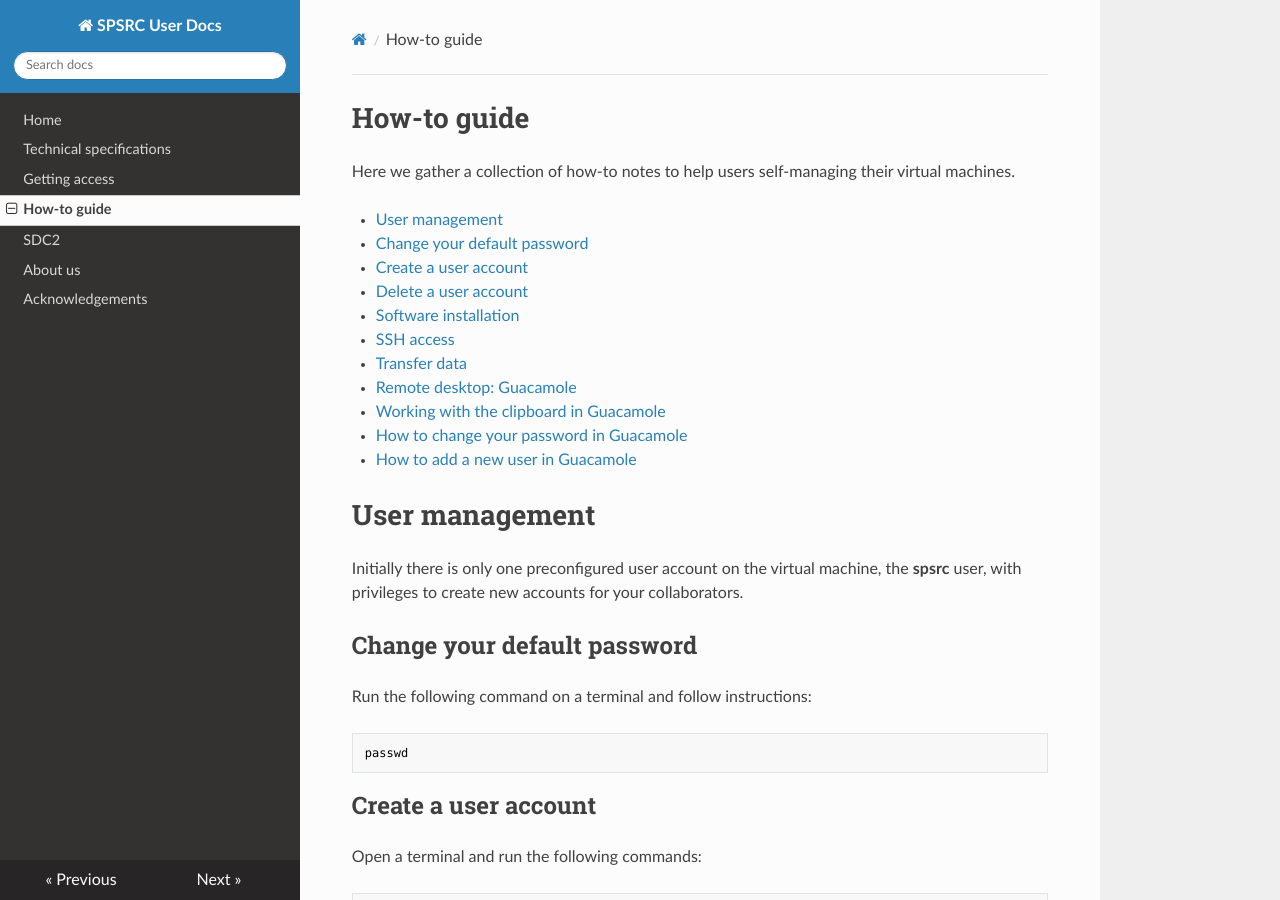
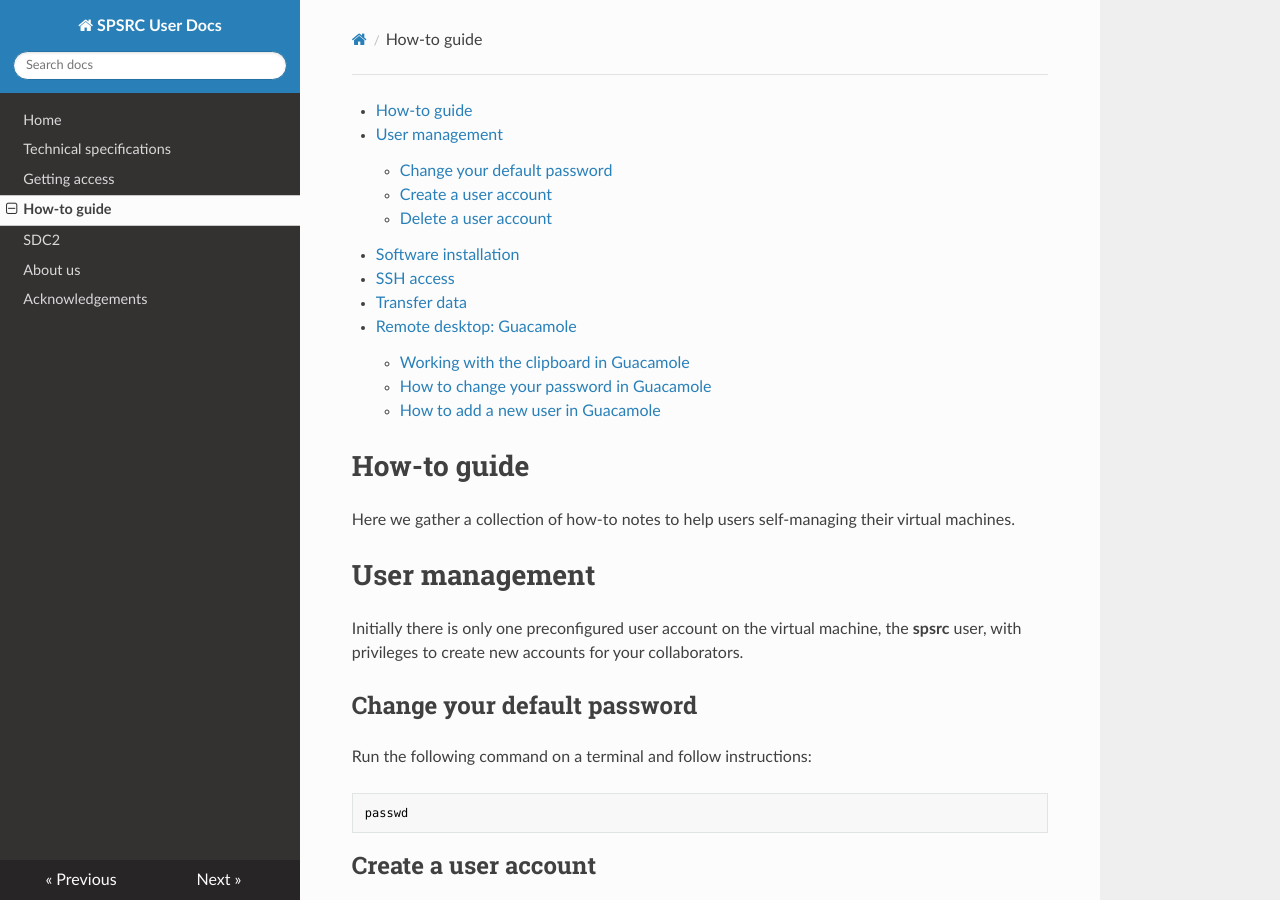
Before and after one commit to espsrc/spsrc_user_docs, an MkDocs documentation site: the page built from docs/howto.md, in a window 1280 px wide and 900 px high. Built offline with MkDocs 1.6.1, drawn with Linux system fonts in a browser that asks for light colours; nearby versions of some CDN libraries; part of the change alters nothing that is shown.

Commit message:
try https://python-markdown.github.io/extensions/toc/

```diff
--- a/docs/howto.md
+++ b/docs/howto.md
@@ -1,19 +1,9 @@
+
+[TOC]
+
 # How-to guide
 
 Here we gather a collection of how-to notes to help users self-managing their virtual machines.
-
-- [User management](#user-management)
-  * [Change your default password](#change-your-default-password)
-  * [Create a user account](#create-a-user-account)
-  * [Delete a user account](#delete-a-user-account)
-- [Software installation](#software-installation)
-- [SSH access](#ssh-access)
-- [Transfer data](#transfer-data)
-- [Remote desktop: Guacamole](#remote-desktop-guacamole)
-  * [Working with the clipboard in Guacamole](#working-with-the-clipboard-in-guacamole)
-  * [How to change your password in Guacamole](#how-to-change-your-password-in-guacamole)
-  * [How to add a new user in Guacamole](#how-to-add-a-new-user-in-guacamole)
-
 
 # User management
 
```
